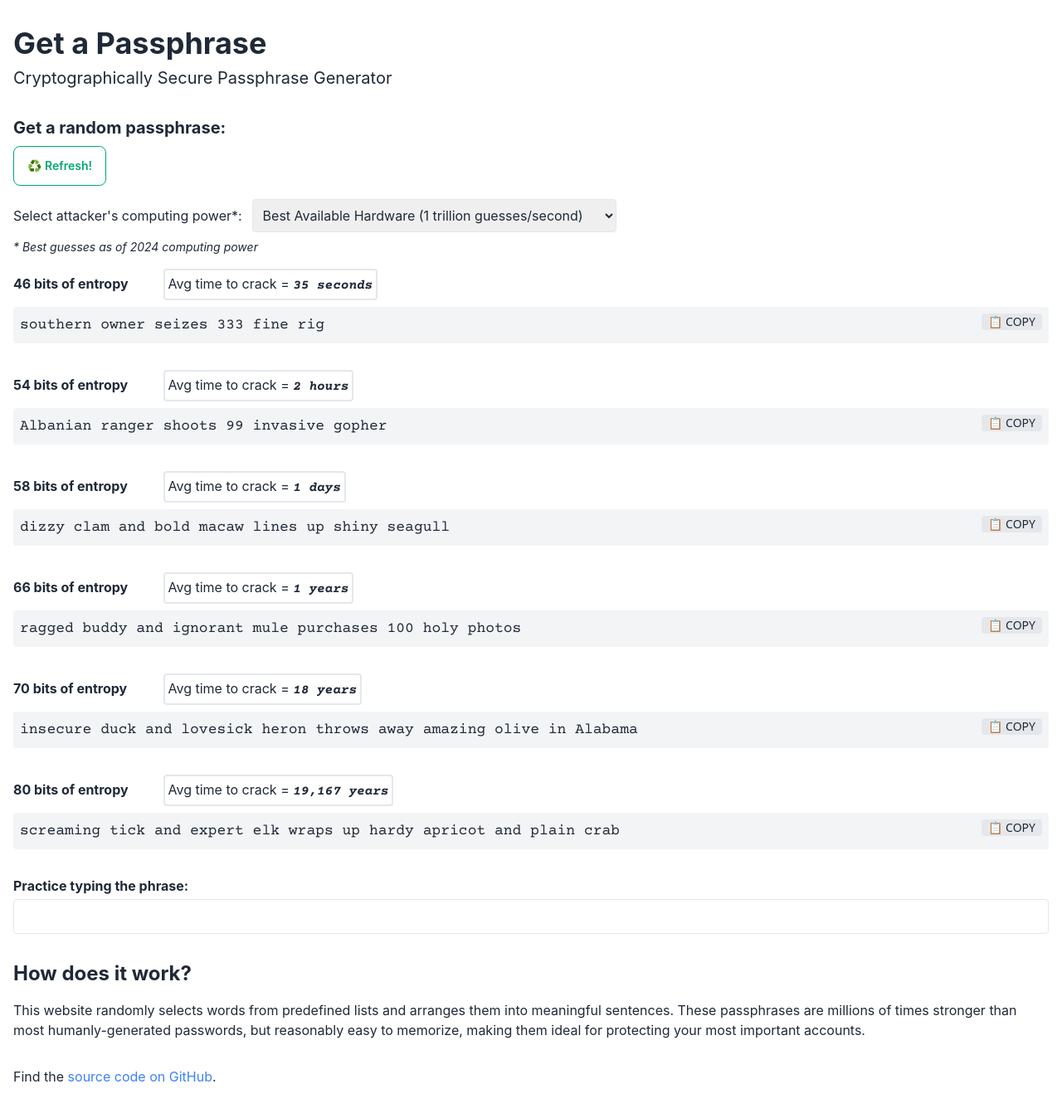
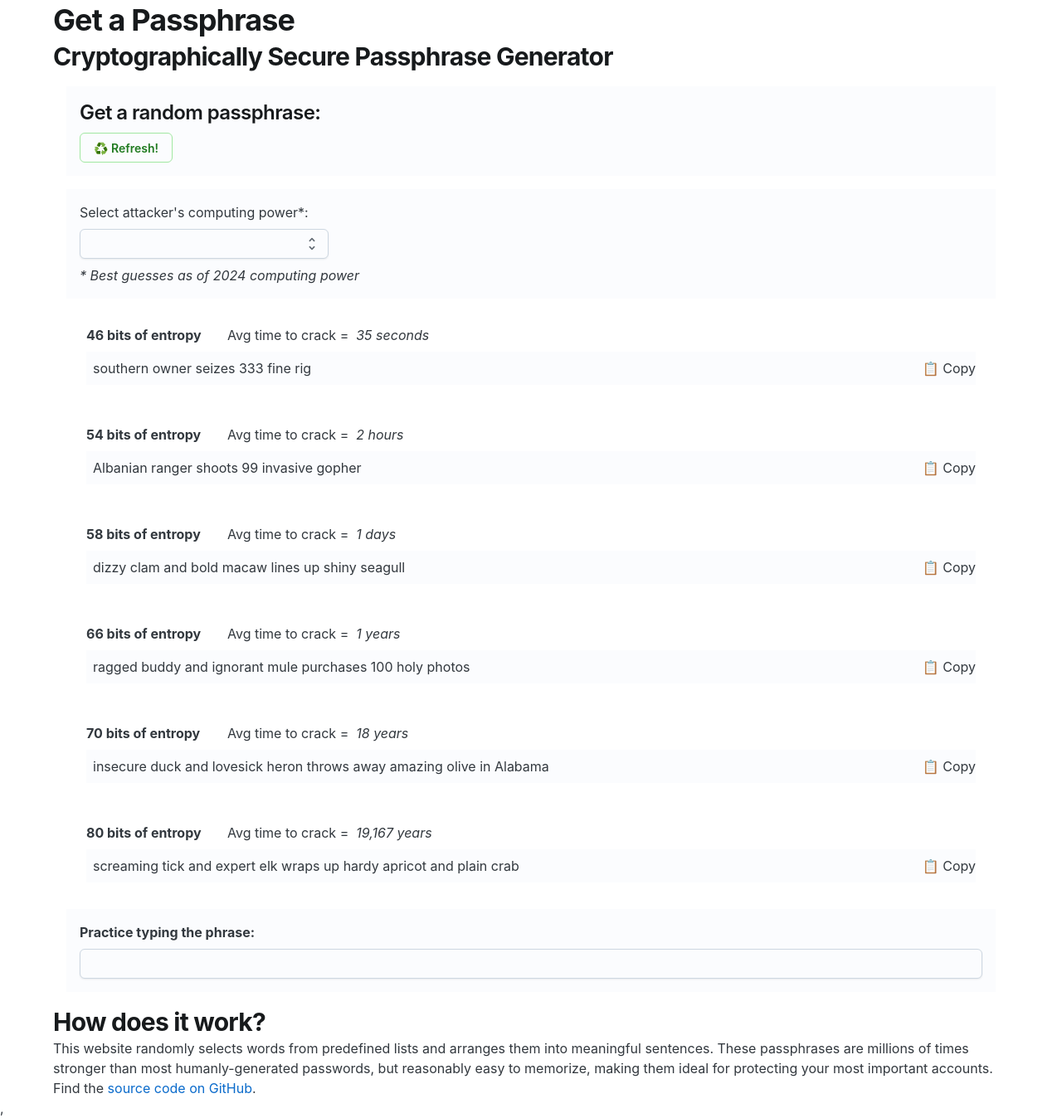
Before and after one commit to blanchardjeremy/strongphrase.net, a React (Create React App) app: page / in a window 1280 px wide. Shown: the whole page at 83% size. Built offline with nearby package versions, Linux system fonts and the light colour scheme.

Commit message:
Start migration to joy ui

```diff
--- a/src/App.js
+++ b/src/App.js
@@ -1,27 +1,29 @@
-import React, { useState, useCallback } from 'react';
+import React from 'react';
 import PassphraseGenerator from './PassphraseGenerator.js';
 import './App.css';
-
+import { Container, Typography, Link, Box } from '@mui/joy';
 
 const App = () => {
   return (
-    <div className="container mx-auto px-4 py-8">
-      <header className="mb-8">
-        <h1 className="text-4xl font-bold mb-2">Get a Passphrase</h1>
-        <p className="text-xl">Cryptographically Secure Passphrase Generator</p>
+    <Container>
+      <header>
+        <Typography level="h1">Get a Passphrase</Typography>
+        <Typography level="h2">Cryptographically Secure Passphrase Generator</Typography>
       </header>
       <PassphraseGenerator />
-      <section className="mt-8">
-        <h2 className="text-2xl font-bold mb-4">How does it work?</h2>
-        <p>
+      <section>
+        <Typography level="h2">How does it work?</Typography>
+        <Typography>
           This website randomly selects words from predefined lists and arranges them into meaningful sentences.
           These passphrases are millions of times stronger than most humanly-generated passwords, but reasonably easy to memorize, making them ideal for protecting your most important accounts.
-        </p>
+        </Typography>
       </section>
-      <footer className="mt-8">
-        <p>Find the <a href="https://github.com/blanchardjeremy/getapassphrase" className="text-blue-500 hover:underline">source code on GitHub</a>.</p>
+      <footer>
+        <Typography>
+          Find the <Link href="https://github.com/blanchardjeremy/getapassphrase" className="text-blue-500 hover:underline">source code on GitHub</Link>.
+        </Typography>
       </footer>
-    </div>
+    </Container>
   );
 };
 
--- a/src/PassphraseGenerator.css
+++ b/src/PassphraseGenerator.css
@@ -14,11 +14,11 @@
 }
 
 .crack-time {
-  @apply p-1 mb-1 rounded flex-grow  inline-block border-2
+  @apply badge badge-outline
 }
 
 .crack-time em {
-  @apply font-custom font-bold
+  @apply font-bold
 }
 
 .copy-button {
@@ -31,5 +31,5 @@
 
 .passphrase-content:hover .copy-button,
 .copied .copy-button {
-  @apply bg-green-300
+  @apply bg-green-200
 }
--- a/src/PassphraseGenerator.js
+++ b/src/PassphraseGenerator.js
@@ -1,6 +1,6 @@
 import React, { useState, useCallback, useEffect, useMemo } from 'react';
 import { timeToCrack, convertTimeToReadableFormat, getPassphrase } from './utils.js';
-import './PassphraseGenerator.css';
+import { Container, Button, Select, MenuItem, Typography, Input, Box, Sheet } from '@mui/joy';
 
 const PassphraseGenerator = () => {
   const [passphrases, setPassphrases] = useState({});
@@ -29,68 +29,81 @@ const PassphraseGenerator = () => {
     setCopiedBits(bits);
   }, []);
 
-  // Use the useEffect hook to generate the passphrases when the component is first loaded
   useEffect(() => {
     generatePassphrases();
   }, [generatePassphrases]);
 
-
-
   return (
-    <section>
-      <div className="mb-4">
-        <h3 className="text-xl font-bold mb-2">Get a random passphrase:</h3>
-        <button
+    <Box component="section" sx={{ p: 2 }}>
+      <Sheet sx={{ mb: 2, p: 2 }}>
+        <Typography level="h3" sx={{ mb: 1 }}>Get a random passphrase:</Typography>
+        <Button
           onClick={generatePassphrases}
-          className="btn btn-success btn-outline"
+          variant="outlined"
+          color="success"
         >
           ♻️ Refresh!
-        </button>
-      </div>
+        </Button>
+      </Sheet>
 
-      <div className="mb-4">
-        <label htmlFor="hashRateSelect" className="mb-2 mr-3">Select attacker's computing power*:</label>
-        <select
-          id="hashRateSelect"
+      <Sheet sx={{ mb: 2, p: 2 }}>
+        <Typography level="body1" sx={{ mb: 1 }}>Select attacker's computing power*:</Typography>
+        <Select
           value={hashRate}
-          onChange={(e) => setHashRate(Number(e.target.value))}
-          className="p-2 border rounded"
+          onChange={(e) => {
+            if (e && e.target) {
+              setHashRate(Number(e.target.value));
+            }
+          }}
+          sx={{ width: 300 }}
         >
-          <option value={1e2}>Online attack (10 guesses/second)</option>
-          <option value={1e6}>Slow attack (1 million guesses/second)</option>
-          <option value={1e10}>Standard Consumer GPU (10 billion guesses/second)</option>
-          <option value={1e11}>High-end GPU (100 billion guesses/second)</option>
-          <option value={1e12}>Best Available Hardware (1 trillion guesses/second)</option>
-          <option value={1e14}>Nation State Attacker (100 trillion guesses/second)</option>
-        </select>
-        <p className="mt-2 text-sm italic">* Best guesses as of 2024 computing power</p>
-      </div>
+          <MenuItem value={1e2}>Online attack (10 guesses/second)</MenuItem>
+          <MenuItem value={1e6}>Slow attack (1 million guesses/second)</MenuItem>
+          <MenuItem value={1e10}>Standard Consumer GPU (10 billion guesses/second)</MenuItem>
+          <MenuItem value={1e11}>High-end GPU (100 billion guesses/second)</MenuItem>
+          <MenuItem value={1e12}>Best Available Hardware (1 trillion guesses/second)</MenuItem>
+          <MenuItem value={1e14}>Nation State Attacker (100 trillion guesses/second)</MenuItem>
+        </Select>
+        <Typography level="body2" sx={{ mt: 1, fontStyle: 'italic' }}>* Best guesses as of 2024 computing power</Typography>
+      </Sheet>
       {crackTimes.map(({ bits, time }) => (
-        <div key={bits} className="mb-8">
-          <label className="block mb-1"><span className="font-bold inline-block w-44">{bits} bits of entropy</span> <span className="crack-time">Avg time to crack = <em>{time}</em></span></label>
-          <div className="flex items-center">
-            <div
-              className={`passphrase-content ${copiedBits === bits ? 'copied' : ''}`}
+        <Container key={bits} sx={{ mb: 2, p: 2 }}>
+          <Typography level="body1" sx={{ mb: 1 }}>
+            <Typography level="body1" fontWeight="bold" sx={{ display: 'inline-block', width: 170 }}>{bits} bits of entropy</Typography>
+            <Typography level="body1" sx={{ display: 'inline' }}>Avg time to crack = &nbsp;<em>{time}</em></Typography>
+          </Typography>
+          <Sheet sx={{ display: 'flex', justifyContent: 'space-between', alignItems: 'center' }}>
+            <Typography
+              level="body1"
+              sx={{
+                cursor: 'pointer',
+                display: 'flex',
+                alignItems: 'center',
+                backgroundColor: copiedBits === bits ? 'action.selected' : 'transparent',
+                p: 1,
+                borderRadius: 1,
+                flexGrow: 1,
+              }}
+              className="passphrase-content"
               onClick={() => copyToClipboard(passphrases[bits], bits)}
             >
-                {passphrases[bits]}
-                <span className="copy-button flex items-center" >
-                  {copiedBits === bits ? '✅ Copied!' : '📋 Copy'}
-                </span>
-            </div>
-          </div>
-        </div>
+              {passphrases[bits]}
+            </Typography>
+            <Typography level="body1" sx={{ float: 'right' }}>
+              {copiedBits === bits ? '✅ Copied!' : '📋 Copy'}
+            </Typography>
+          </Sheet>
+        </Container>
       ))}
-      <div className="mt-4">
-        <label className="block font-bold mb-1">Practice typing the phrase:</label>
-        <input
-          type="text"
+      <Sheet sx={{ p: 2 }}>
+        <Typography level="body1" fontWeight="bold" sx={{ mb: 1 }}>Practice typing the phrase:</Typography>
+        <Input
           value={practiceInput}
           onChange={(e) => setPracticeInput(e.target.value)}
-          className="w-full p-2 border rounded"
+          fullWidth
         />
-      </div>
-    </section>
+      </Sheet>
+    </Box>
   );
 };
 
--- a/src/index.js
+++ b/src/index.js
@@ -4,9 +4,15 @@ import './styles/index.css';
 import './styles/fonts.css';
 import App from './App';
 
+import { CssBaseline, ThemeProvider } from '@mui/joy';
+import theme from './theme';
+
 const root = ReactDOM.createRoot(document.getElementById('root'));
 root.render(
   <React.StrictMode>
-    <App />
+    <ThemeProvider theme={theme}>
+      <CssBaseline />
+      <App />
+    </ThemeProvider>,
   </React.StrictMode>
 );
--- /dev/null
+++ b/src/theme.js
@@ -0,0 +1,19 @@
+import { extendTheme } from '@mui/joy/styles';
+
+const theme = extendTheme({
+  // Customize your theme here
+  colorSchemes: {
+    light: {
+      palette: {
+        primary: {
+          // main: '#1976d2',
+        },
+      },
+    },
+  },
+  typography: {
+    courierPrime: '"Courier Prime", monospace',
+  },
+});
+
+export default theme;
```
Also changed, not shown: jsconfig.json (+7 -3 lines), package.json (+5 -3 lines), 1 other file (tests, documents, lock files or other folders).
